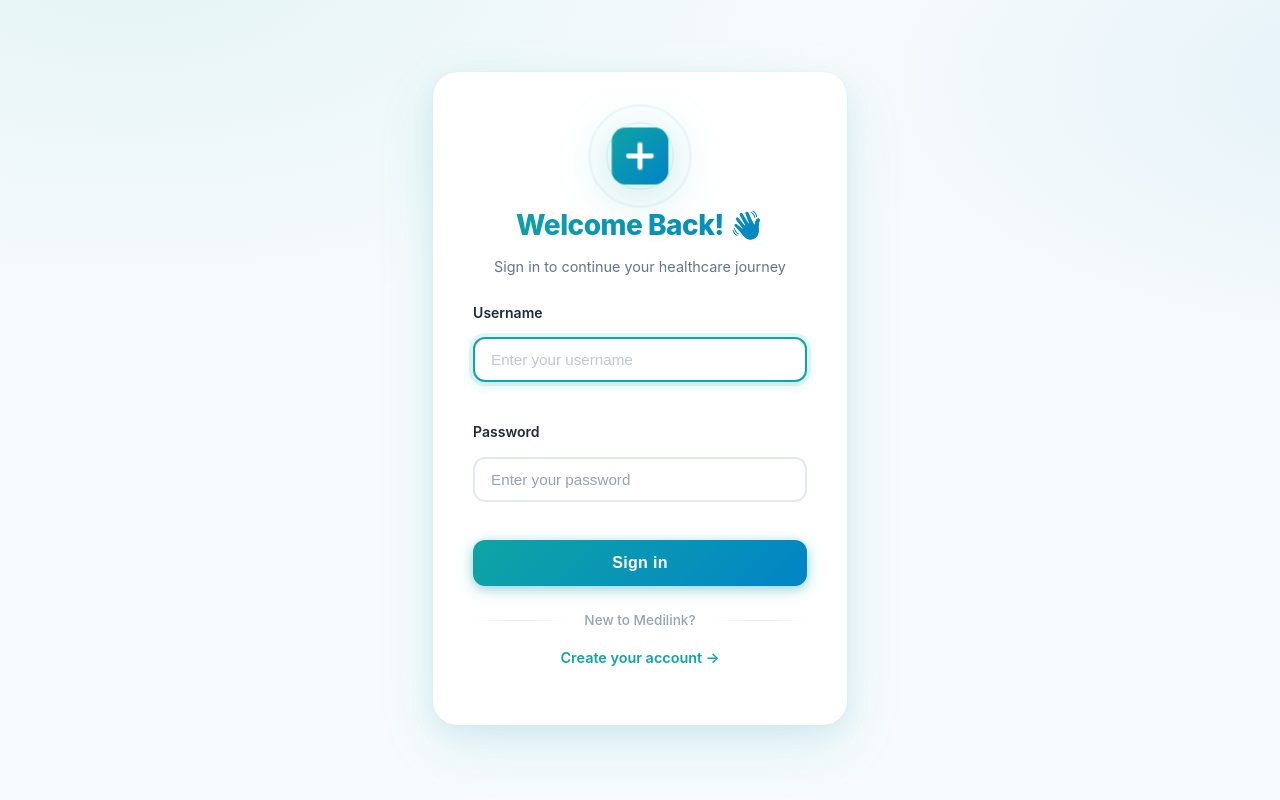
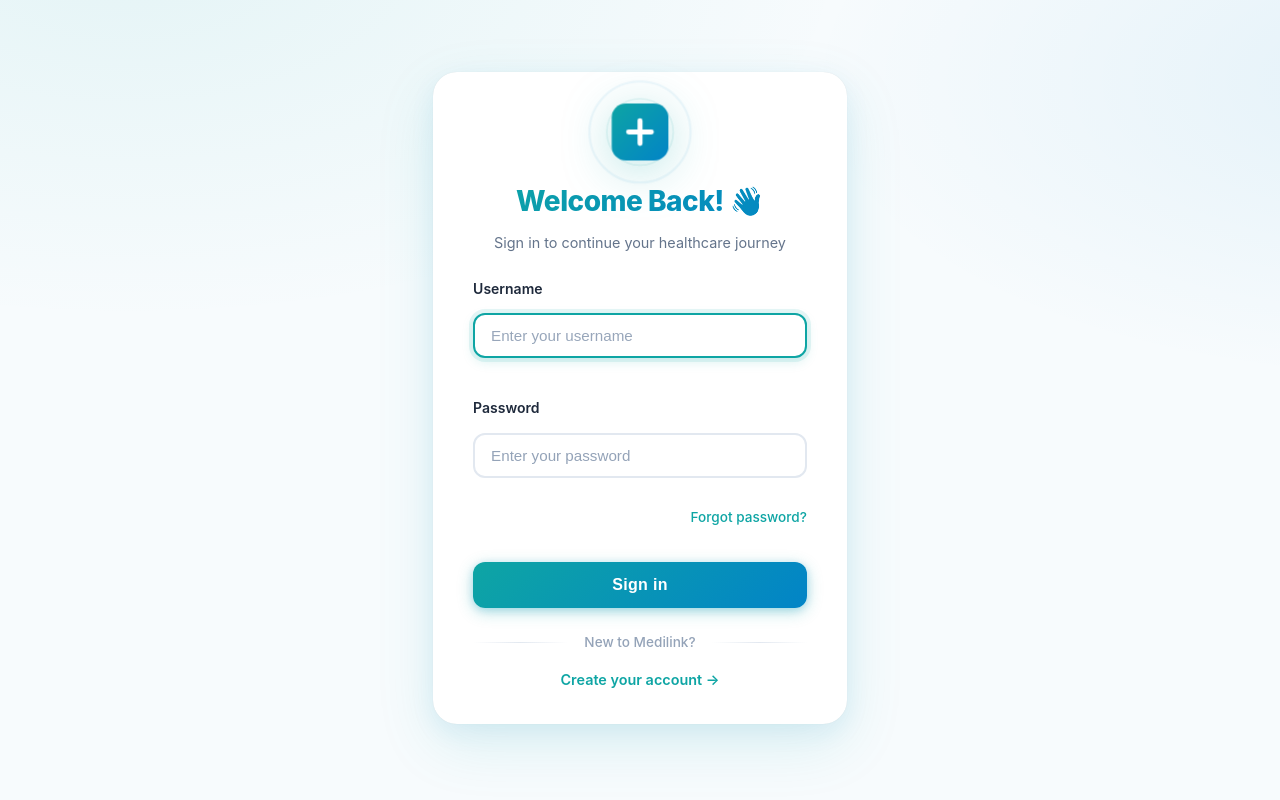
Before and after one commit to NourSN2004/MediLinkLeb, a Django app: page /login/ in a window 1280 px wide. Run offline with Django 4.2, Linux system fonts and the light colour scheme.

Commit message:
login.html

```diff
--- a/accounts/templates/accounts/login.html
+++ b/accounts/templates/accounts/login.html
@@ -23,7 +23,7 @@
     margin: 0 auto;
     background: #ffffff;
     border-radius: 24px;
-    padding: 3.5rem 2.5rem;
+    padding: 2rem 2.5rem;
     border: none !important;
     box-shadow:
       0 20px 60px rgba(14, 165, 164, 0.12),
@@ -43,10 +43,6 @@
     }
   }
 
-  @keyframes gradientShift {
-    0%, 100% { background-position: 0% 50%; }
-    50% { background-position: 100% 50%; }
-  }
   .auth-logo {
     width: 56px;
     height: 56px;
@@ -105,6 +101,7 @@
       opacity: 0;
     }
   }
+
   .auth-title {
     font-size: 1.75rem;
     font-weight: 800;
@@ -124,6 +121,7 @@
     margin-bottom: 1.5rem;
     line-height: 1.6;
   }
+
   .login-alert {
     display: flex;
     align-items: center;
@@ -187,10 +185,6 @@
     border-color: #94a3b8;
   }
 
-  .form-group {
-    position: relative;
-  }
-
   .form-group input::placeholder {
     color: #94a3b8;
     transition: opacity 0.2s;
@@ -198,6 +192,25 @@
 
   .form-group input:focus::placeholder {
     opacity: 0.5;
+  }
+
+  .forgot-password {
+    text-align: right;
+    margin-top: -0.75rem;
+    margin-bottom: 1rem;
+  }
+
+  .forgot-password a {
+    font-size: 0.85rem;
+    color: #0ea5a4;
+    text-decoration: none;
+    font-weight: 500;
+    transition: color 0.2s;
+  }
+
+  .forgot-password a:hover {
+    color: #0284c7;
+    text-decoration: underline;
   }
 
   .btn-primary {
@@ -292,6 +305,7 @@
     transition: all 0.2s;
     position: relative;
   }
+
   .auth-link::after {
     content: '';
     position: absolute;
@@ -311,22 +325,19 @@
     color: #0284c7;
   }
 
+  .form-error {
+    color: #dc2626;
+    font-size: 0.85rem;
+  }
+
   @media (max-width: 640px) {
     .auth-card {
       padding: 2rem 1.5rem;
+      max-width: 90%;
     }
 
     .auth-title {
       font-size: 1.5rem;
-    }
-
-    .trust-badges {
-      gap: 1rem;
-    }
-
-    .auth-container::before,
-    .auth-container::after {
-      display: none;
     }
   }
 </style>
@@ -394,6 +405,10 @@
         {% endif %}
       </div>
 
+      <div class="forgot-password">
+        <a href="{% url 'forgot_password' %}">Forgot password?</a>
+      </div>
+
       <button type="submit" class="btn btn-primary btn-full">
         Sign in
       </button>
```
